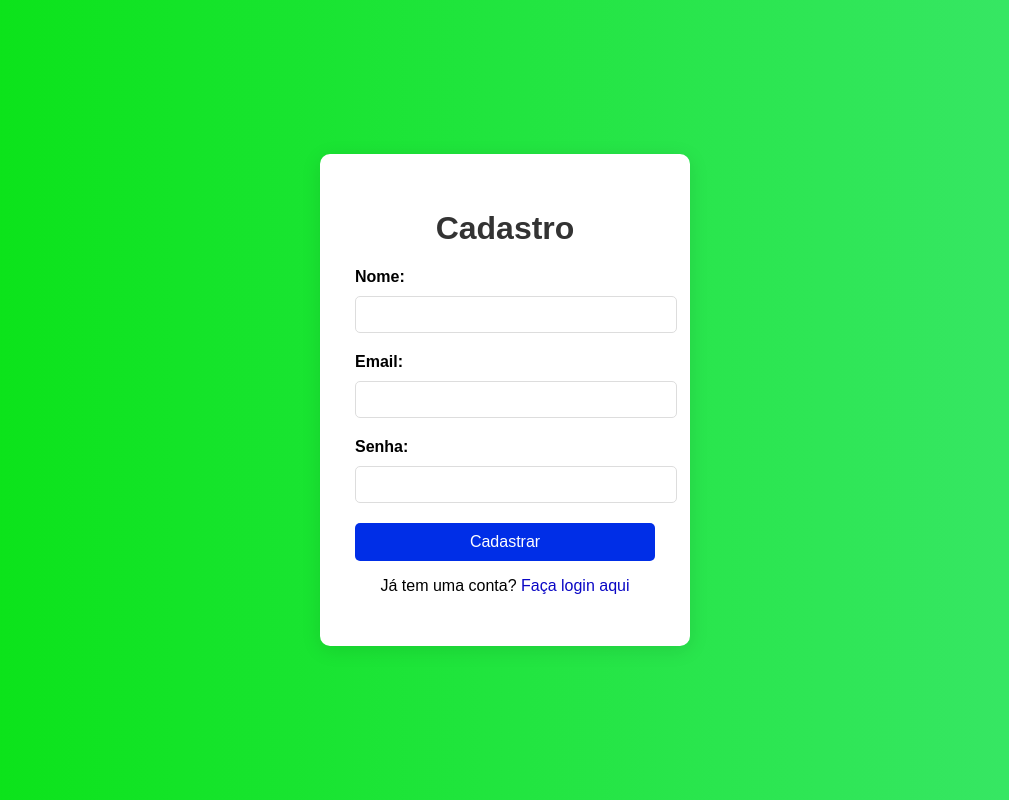
After one commit to JoseIima/ponto_pwAtzd1, a PHP site: page /cadastro.html in a window 1280 px wide. The commit adds this page. Shown: the whole page, without its empty margins (135-1144 px from the left). Run offline with PHP 8.4, Linux system fonts and the light colour scheme.

Commit message:
Atualizado - 04/11

```diff
--- /dev/null
+++ b/cadastro.html
@@ -0,0 +1,26 @@
+<!DOCTYPE html>
+<html lang="pt-BR">
+<head>
+    <meta charset="UTF-8">
+    <meta name="viewport" content="width=device-width, initial-scale=1.0">
+    <title>Cadastro</title>
+    <link rel="stylesheet" href="css/cadastro.css">
+</head>
+<body>
+    <div class="container">
+        <h1>Cadastro</h1>
+        <form action="cadastro.php" method="POST">
+            <label for="nome">Nome:</label>
+            <input type="text" id="nome" name="nome" required>
+            <label for="email">Email:</label>
+            <input type="email" id="email" name="email" required>
+            <label for="senha">Senha:</label>
+            <input type="password" id="senha" name="senha" required>
+            <input type="submit" value="Cadastrar">
+        </form>
+        <div class="footer">
+            <p>Já tem uma conta? <a href="login.html">Faça login aqui</a></p>
+        </div>
+    </div>
+</body>
+</html>
--- /dev/null
+++ b/css/cadastro.css
@@ -0,0 +1,68 @@
+body {
+    font-family: Arial, sans-serif;
+    background: linear-gradient(to right, #06e311, #3ce76d);
+    display: flex;
+    justify-content: center;
+    align-items: center;
+    height: 100vh;
+    margin: 0;
+}
+
+.container {
+    background: white;
+    padding: 35px;
+    border-radius: 10px;
+    box-shadow: 0 4px 20px rgba(0, 0, 0, 0.1);
+    width: 300px;
+}
+
+h1 {
+    text-align: center;
+    color: #333;
+}
+
+label {
+    display: block;
+    margin-bottom: 10px;
+    font-weight: bold;
+}
+
+input[type="text"],
+input[type="email"],
+input[type="password"] {
+    width: 100%;
+    padding: 10px;
+    margin-bottom: 20px;
+    border: 1px solid #ddd;
+    border-radius: 5px;
+}
+
+input[type="submit"] {
+    width: 100%;
+    padding: 10px;
+    background-color: #002ee7;
+    border: none;
+    color: white;
+    border-radius: 5px;
+    cursor: pointer;
+    font-size: 16px;
+    transition: background-color 0.3s;
+}
+
+input[type="submit"]:hover {
+    background-color: #0c0f0f;
+}
+
+.footer {
+    text-align: center;
+    margin-top: 10px;
+}
+
+.footer a {
+    color: #0a07c5;
+    text-decoration: none;
+}
+
+.footer a:hover {
+    text-decoration: underline;
+}
--- a/relatorio.js
+++ b/js/relatorio.js
@@ -192,5 +192,5 @@ document.getElementById('aplicar-filtro').addEventListener('click', aplicarFiltr
 window.onload = exibirRegistros;
 
 document.getElementById('voltar').addEventListener('click', function() {
-    window.location.href = 'index.html';
+    window.location.href = 'index.php';
 });
```
Also changed, not shown: cadastro.php (added, +35 -0 lines), css/login.css (added, +67 -0 lines), index.php (renamed from index.html, +10 -3 lines), js/cadastro.js (added, +12 -0 lines), js/login.js (added, +18 -0 lines), login.html (added, +24 -0 lines), login.php (added, +43 -0 lines), relatorio.html (+7 -2 lines), README.md (added), css/relatorio.css (renamed from relatorio.css), css/styles.css (renamed from styles.css), js/script.js (renamed from script.js).
